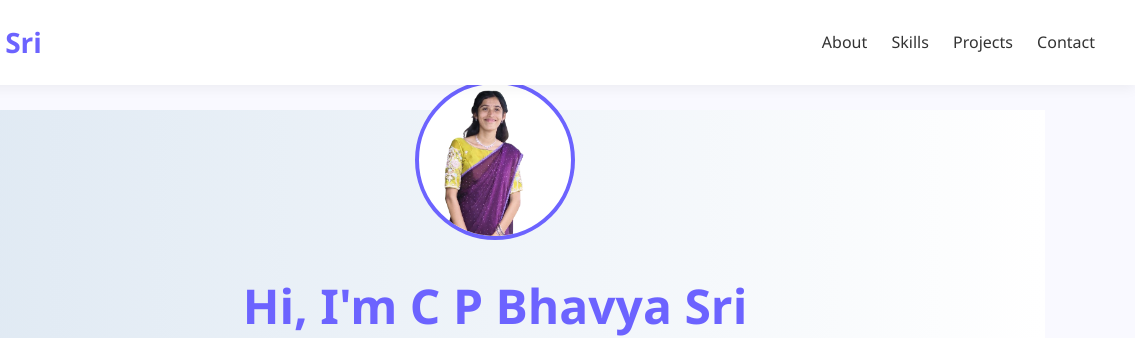
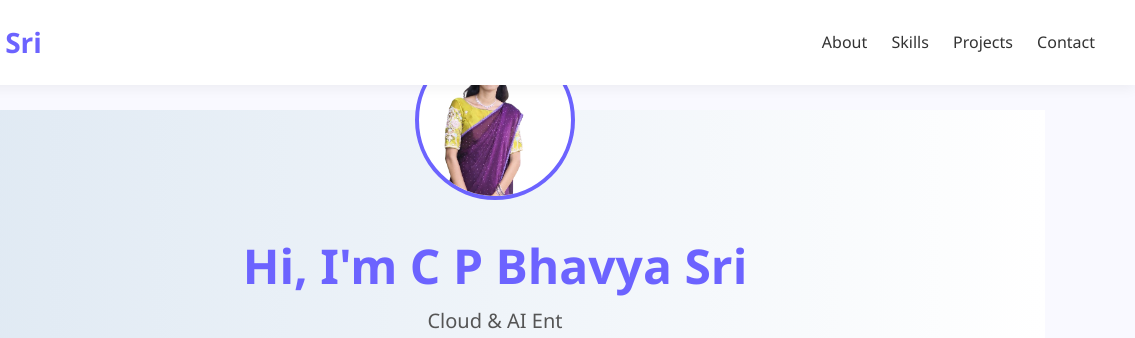
Before and after one commit to Bhavya-Sri26/Portfolio, a plain HTML site: page index.html in a window 1280 px wide. Shown: the top 338 px of the page, 145-1280 px from the left. Drawn offline with Linux system fonts and the light colour scheme.

Commit message:
Update index.html

```diff
--- a/index.html
+++ b/index.html
@@ -80,7 +80,7 @@
       border-radius: 50%;
       object-fit: cover;
       border: 4px solid var(--main-color);
-      margin-top: -70px;
+      margin-top: -110px;
       background-color: white;
     }
 
```
